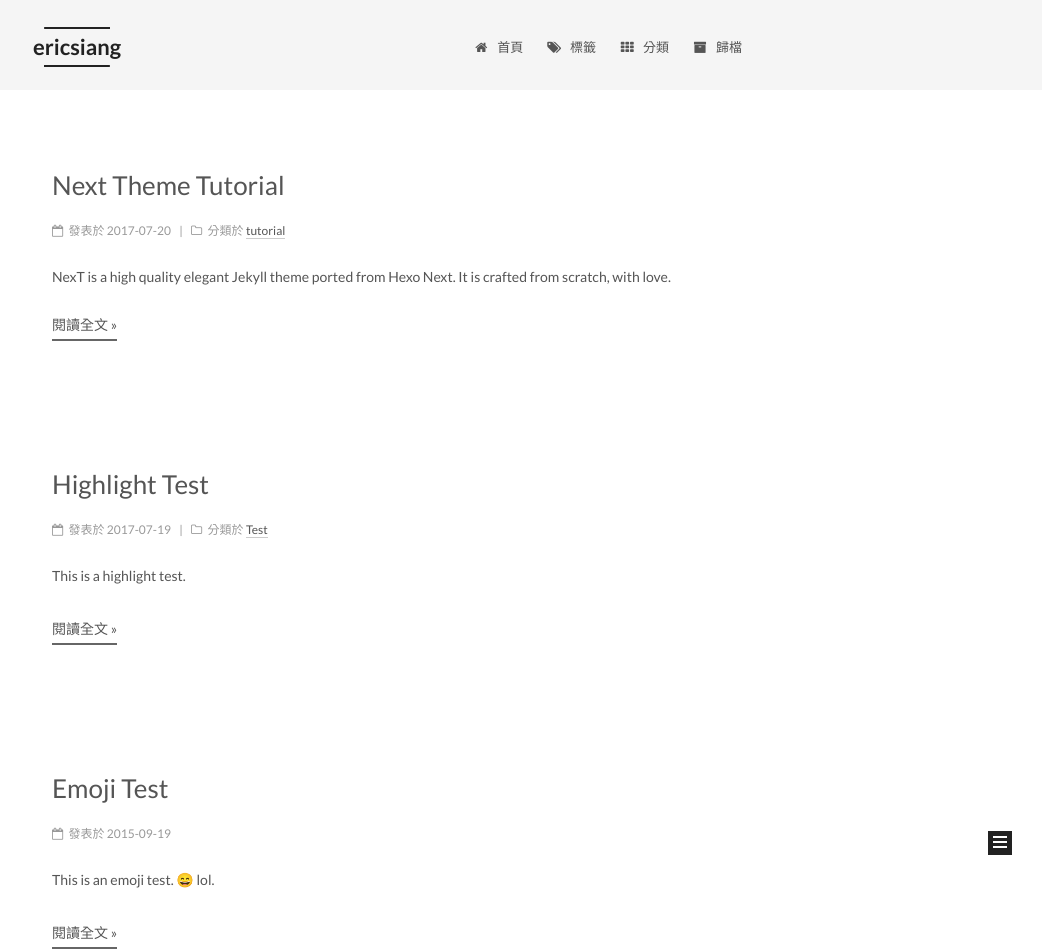
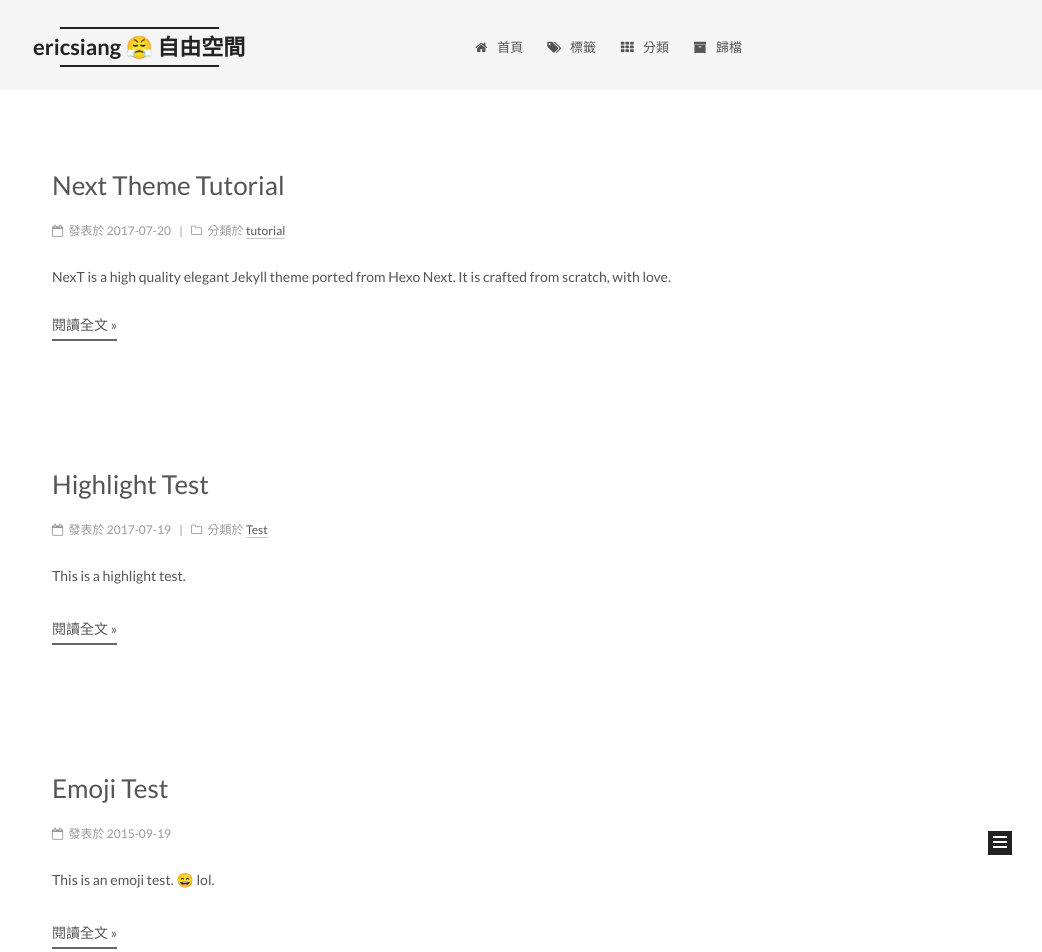
Before and after one commit to ericsiang/blog, a Jekyll site: the page built from index.html, in a window 1280 px wide. Shown: the top 952 px of the page, without its empty margins (238-1280 px from the left). Built offline with Jekyll 4.4.1, drawn with Linux system fonts in a browser that asks for light colours; emoji names are drawn with the system emoji font; the list of posts is cut into pages by our own code.

Commit message:
update _config
update _config

```diff
--- a/_config.yml
+++ b/_config.yml
@@ -4,9 +4,9 @@
 # ---------------------------------------------------------------
 
 # Site
-title: ericsiang
+title: ericsiang 😤 自由空間
 subtitle: ericsiang blog
-description: ericsiang free space
+description: ericsiang 😤 自由空間
 author: ericsiang
 # Support language: de, en, fr-FR, id, ja, ko, pt-BR, pt, ru, zh-Hans, zh-hk, zh-tw
 language: zh-tw
@@ -90,7 +90,7 @@ rss:
 #since: 2020
 
 # icon between year and author @Footer
-authoricon: heart
+authoricon: user
 
 # Footer `powered-by` and `theme-info` copyright
 copyright: true
```
